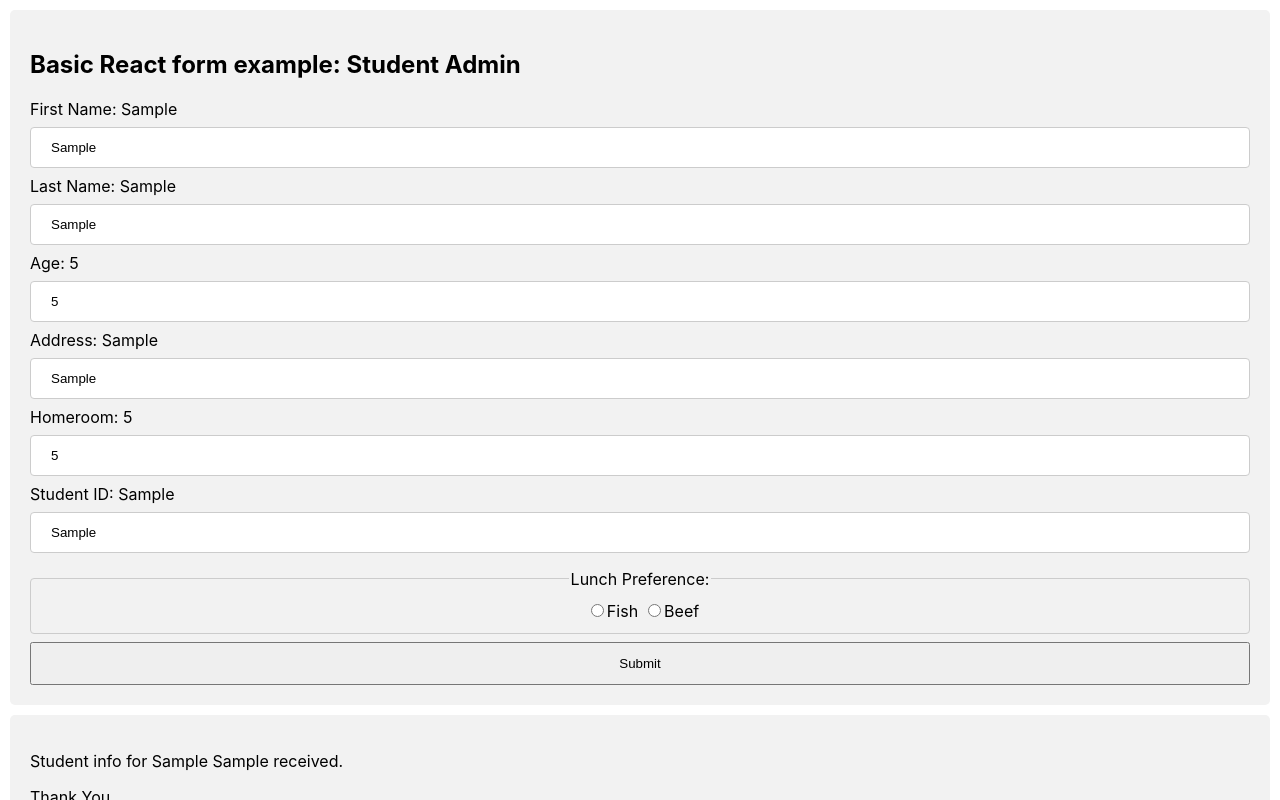
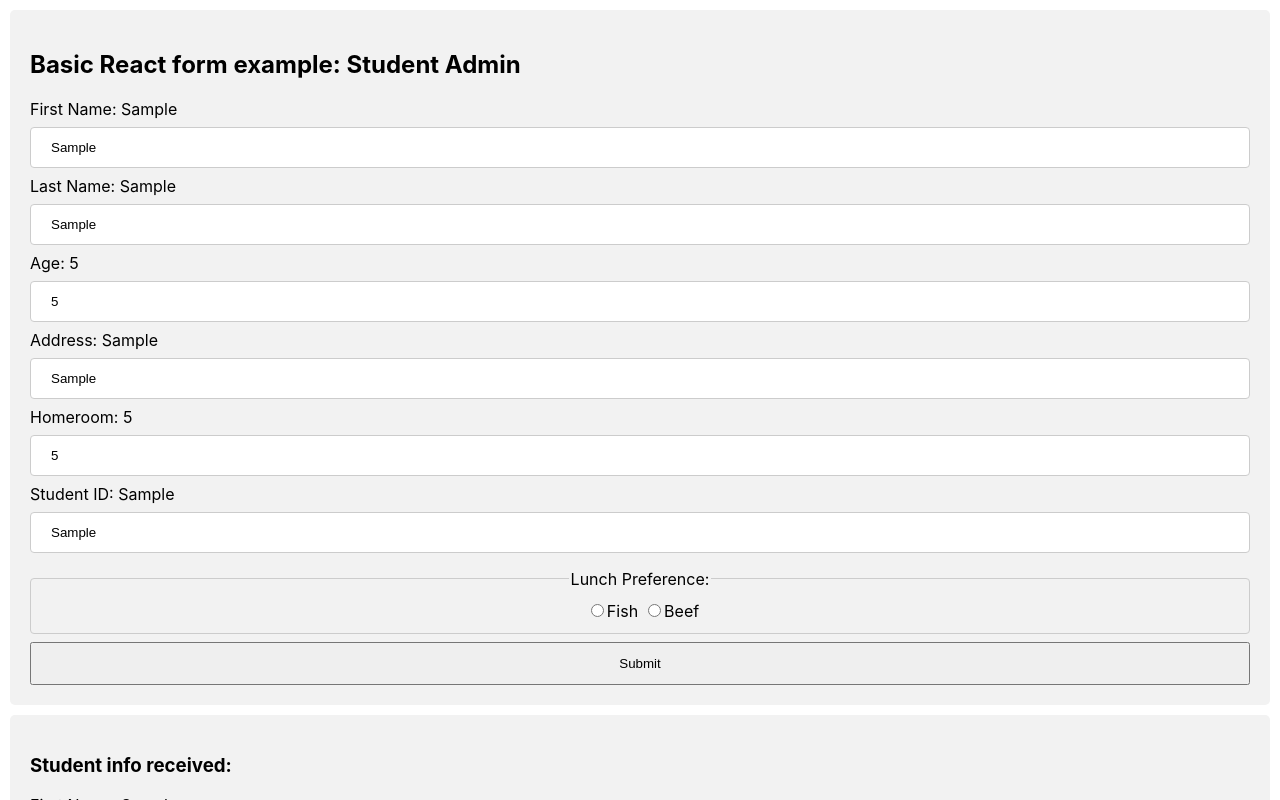
Before and after one commit to travisjupp/react-form-student, a React (Create React App) app: page / in a window 1280 px wide. Both pictures are taken after typing "Sample", "Sample", "5", "Sample", "5", "Sample" into the empty fields and a click on the input "Submit". Shown: the top 800 px of the page. Built offline with nearby package versions, Linux system fonts and the light colour scheme.

Commit message:
form confirmation

```diff
--- a/src/StudentForm.js
+++ b/src/StudentForm.js
@@ -19,12 +19,10 @@ function StudentForm() {
     }
 
     function handleSubmit(e) {
-        const result = document.getElementById("result");
+        const result = document.getElementById("confirmation");
         result.removeAttribute("hidden");
-        console.log("event obj", e.target);
         e.preventDefault();
     }
-    console.log("data", data);
 
     return (
         <>
@@ -97,10 +95,16 @@ function StudentForm() {
                 </form>
             </section>
 
-            <section id="result" hidden>
-                {/* <h1>{JSON.stringify(data)}</h1> */}
-                <p>Student info for {data.firstName} {data.lastName} received.</p>
-                <p>Thank You</p>
+            <section id="confirmation" hidden>
+                <h3>Student info received:</h3>
+                <p>First Name: {data.firstName}</p>
+                <p>Last Name: {data.lastName}</p>
+                <p>Age: {data.age}</p>
+                <p>Address: {data.address}</p>
+                <p>Homeroom: {data.homeroom}</p>
+                <p>Student ID: {data.studentID}</p>
+                <p>Lunch Preference: {data.lunchOp}</p>
+                <p style={{ textAlign: "right" }}><em>Thank You!</em></p>
             </section>
         </>
     );
```
